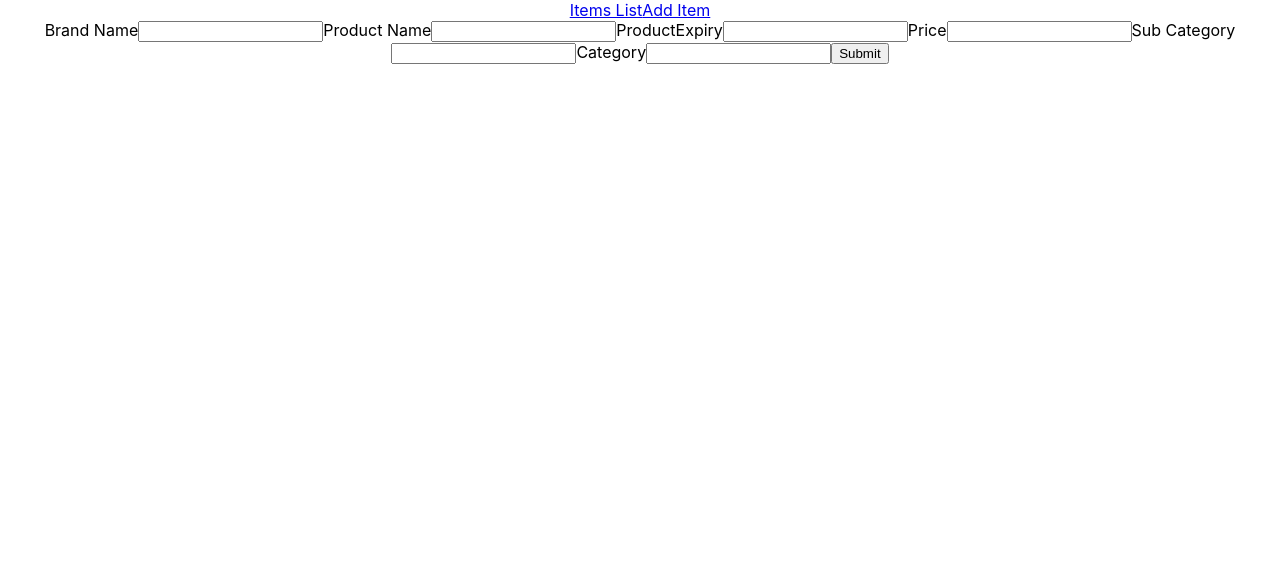
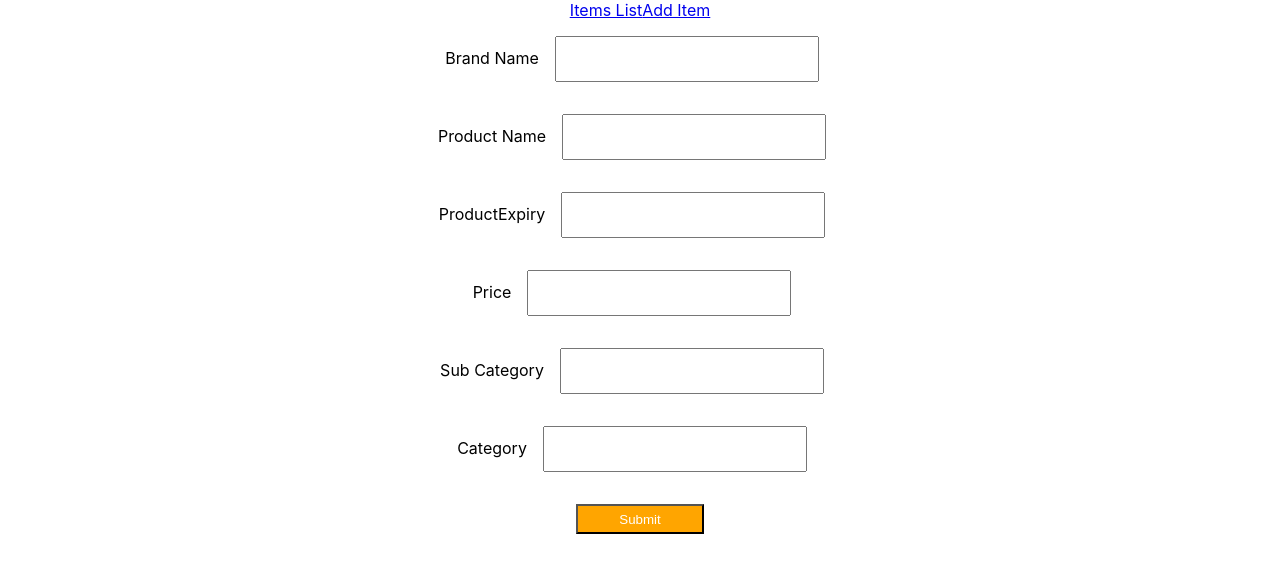
Before and after one commit to Programmer-Sourav/assignment_eighteen, a React (Create React App) app: page /additem in a window 1280 px wide. Shown: the top 572 px of the page. Built offline with nearby package versions, Linux system fonts and the light colour scheme.

Commit message:
fix: form with redux

```diff
--- a/src/App.css
+++ b/src/App.css
@@ -24,6 +24,21 @@
   color: white;
 }
 
+.formfield{
+  height: 40px;
+  width: 256px;
+  margin: 16px;
+
+}
+
+.submitbtn{
+  height: 30px;
+  width: 128px;
+  background-color: orange;
+  color: white;
+  margin: 16px;
+}
+
 .App-link {
   color: #61dafb;
 }
--- a/src/actionCreators/actions.js
+++ b/src/actionCreators/actions.js
@@ -2,6 +2,20 @@ export const fetchItemsList = (itemsList) => ({
     type: "FETCH_ITEMS_SUCCESS",
     payload: itemsList
 })
+
+
+export const addFormData = (name, value) =>(
+  {
+    type: "FORM_DATA",
+    payload: {name, value}
+  }
+)
+
+export const setEmptyValues = () =>(
+  {
+    type: "SET_EMPTY"
+  }
+)
 
 
 export const getItems = () => async (dispatch) =>{
@@ -16,3 +30,22 @@ export const getItems = () => async (dispatch) =>{
     console.error("Error", error)
   }
 }
+
+
+export const sendFormData = (name, value) => async (dispatch) =>{
+  try{
+     dispatch(addFormData(name, value))
+  }
+  catch(error){
+    console.error("Error", error)
+  }
+}
+
+export const sendEmpty = () => async (dispatch) =>{
+  try{
+   dispatch(setEmptyValues())
+  }
+  catch(error){
+    console.error("Error", error)
+  }
+}
--- a/src/pages/AddItem.jsx
+++ b/src/pages/AddItem.jsx
@@ -1,46 +1,65 @@
 import { useState } from "react"
+import { initialState } from "../reducer/InventoryReducer"
+import { useDispatch, useSelector } from "react-redux"
+import { sendEmpty, sendFormData } from "../actionCreators/actions"
 
 export default function AddItem(){
 
-    const [formData, setFormData] = useState({brand: "", productName: "", productExpiry: "", price: "", category: "", subCategory: ""})
+    //const [formData, setFormData] = useState({brand: "", productName: "", productExpiry: "", price: "", category: "", subCategory: ""})
+
+    const formData = useSelector((state)=>state.formData)
+    const dispatch =  useDispatch()
+
     const handleSubmit = (e) =>{
      e.preventDefault()
-     console.log("Form Data ", formData)
+     dispatch(sendEmpty())
     }
 
     const onValueChange = (e) =>{
       const name = e.target.name;
       const value = e.target.value;
-      setFormData({...formData, [name]: value})
+      dispatch(sendFormData(name, value))
     }
 
 
     return(
         <form onSubmit={(e)=>{handleSubmit(e)}}>
+        <div>
         <label>Brand Name
-            <input type="text" name="brand" value={formData.brand} onChange={(e)=>{onValueChange(e)}}/>
+            <input type="text" name="brand" value={formData.brand} className="formfield" onChange={(e)=>{onValueChange(e)}}/>
         </label>
+        </div>
+        <div>
         <label>
             Product Name
-            <input type="text" name="productName" value={formData.productName} onChange={(e)=>{onValueChange(e)}}/>
+            <input type="text" name="productName" value={formData.productName} className="formfield" onChange={(e)=>{onValueChange(e)}}/>
         </label>
+        </div>
+        <div>
        <label>
         ProductExpiry
-        <input type="text" name="productExpiry" value={formData.productExpiry} onChange={(e)=>{onValueChange(e)}}/>
+        <input type="text" name="productExpiry" value={formData.productExpiry} className="formfield" onChange={(e)=>{onValueChange(e)}}/>
        </label>
+       </div>
+       <div>
        <label>
         Price
-        <input type="number" name="price" value={formData.price} onChange={(e)=>{onValueChange(e)}}/>
+        <input type="number" name="price" value={formData.price} className="formfield" onChange={(e)=>{onValueChange(e)}}/>
        </label>
+       </div>
+       <div>
        <label>
         Sub Category
-        <input type="text" name="subCategory" value ={formData.subCategory} onChange={(e)=>{onValueChange(e)}}/>
+        <input type="text" name="subCategory" value ={formData.subCategory} className="formfield" onChange={(e)=>{onValueChange(e)}}/>
        </label>
+       </div>
+       <div>
        <label>
         Category
-        <input type="text" name="category" value={formData.category} onChange={(e)=>{onValueChange(e)}}/>
+        <input type="text" name="category" value={formData.category} className="formfield" onChange={(e)=>{onValueChange(e)}}/>
        </label>
-       <input type="submit" value="Submit" />
+       </div>
+       <input type="submit" value="Submit" className="submitbtn" />
         </form>
     )
 }
--- a/src/reducer/InventoryReducer.js
+++ b/src/reducer/InventoryReducer.js
@@ -1,5 +1,9 @@
-const initialState = {
-    items: []
+export const initialState = {
+    items: [],
+
+    formData: {
+        brand: "", productName: "", productExpiry: "", price: "", category: "", subCategory: ""
+    }
 }
 
 
@@ -7,7 +11,14 @@ const InventoryReducer = (state = initialState, action) =>{
     switch(action.type){
     case "FETCH_ITEMS_SUCCESS":
     return {...state, items: action.payload}
+
+    case "FORM_DATA":
+    console.log("123, Form Data", action.payload)
+    return {...state, formData: {...state.formData, [action.payload.name]: action.payload.value}}
     default:
+
+    case "SET_EMPTY":
+    return {...state, formData: initialState.formData}
     return state;
     }
 }
```
